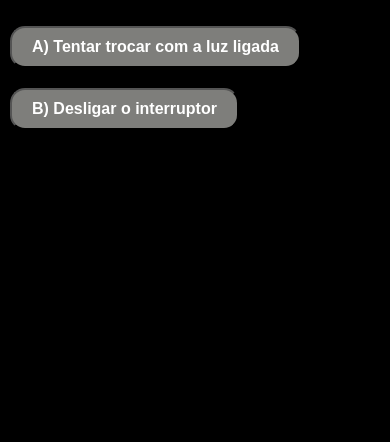
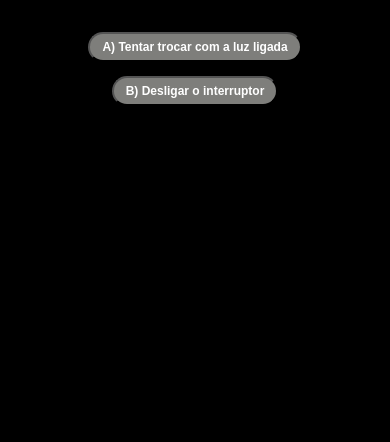
Before and after one commit to caianesantos/jogo-troca-lampada, a plain HTML site: page index.html in a window 390 px wide. Shown: the part 402-844 px from the top of the page. Drawn offline with Linux system fonts and the light colour scheme.

Commit message:
adding responsiveness

```diff
--- a/style.css
+++ b/style.css
@@ -5,7 +5,6 @@
     font-family: "Poppins", sans-serif;
     font-weight: 800;
     font-style: normal;
-    justify-content: center;
     color: aliceblue;
 }
 
@@ -14,6 +13,7 @@ body{
     height: 100vh;
     width: 100%;
     justify-content: center;
+    align-items: center;
     flex-direction: column;
     display: flex;
 }
@@ -41,7 +41,7 @@ body{
 }
 
 #choices{
-    margin-top: 20% 20%;
+    margin-top: 1%;
 }
 
 .showBtn{
@@ -56,7 +56,7 @@ button {
     cursor: pointer;
     background-color: rgb(126, 126, 123);
     color: white;
-    margin-top: 20% 20%;
+    margin-top: 1%;
     transition: all 0.3s ease;
 }
 
@@ -64,3 +64,27 @@ button:hover{
     background-color: rgb(255, 255, 255);
     color: black;
 }
+
+/* 🔹 Responsividade para telas menores */
+@media (max-width: 768px) {
+    .all {
+        gap: 1rem;
+        padding: 10px;
+    }
+
+    button {
+        font-size: 14px;
+        padding: 8px 16px;
+    }
+}
+
+@media (max-width: 480px) {
+    body {
+        text-align: center;
+    }
+
+    button {
+        font-size: 12px;
+        padding: 6px 12px;
+    }
+}
```
